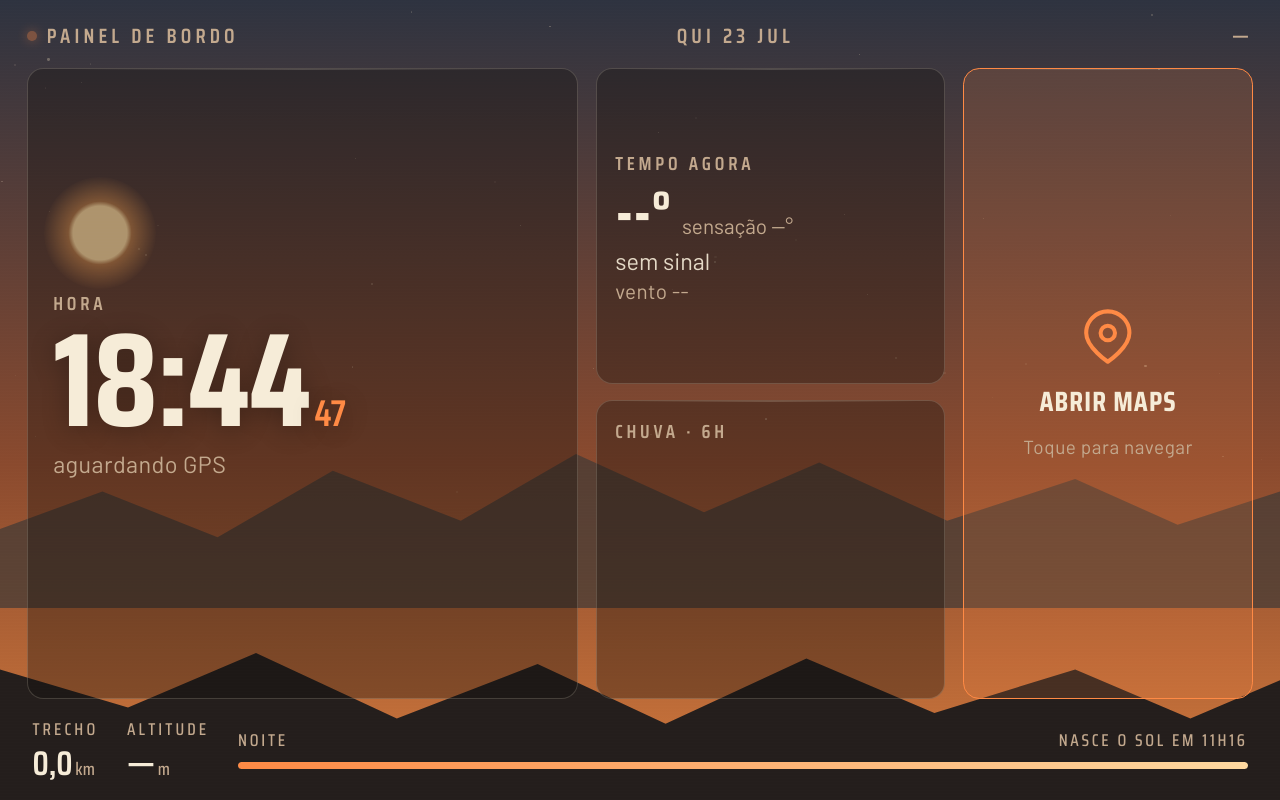
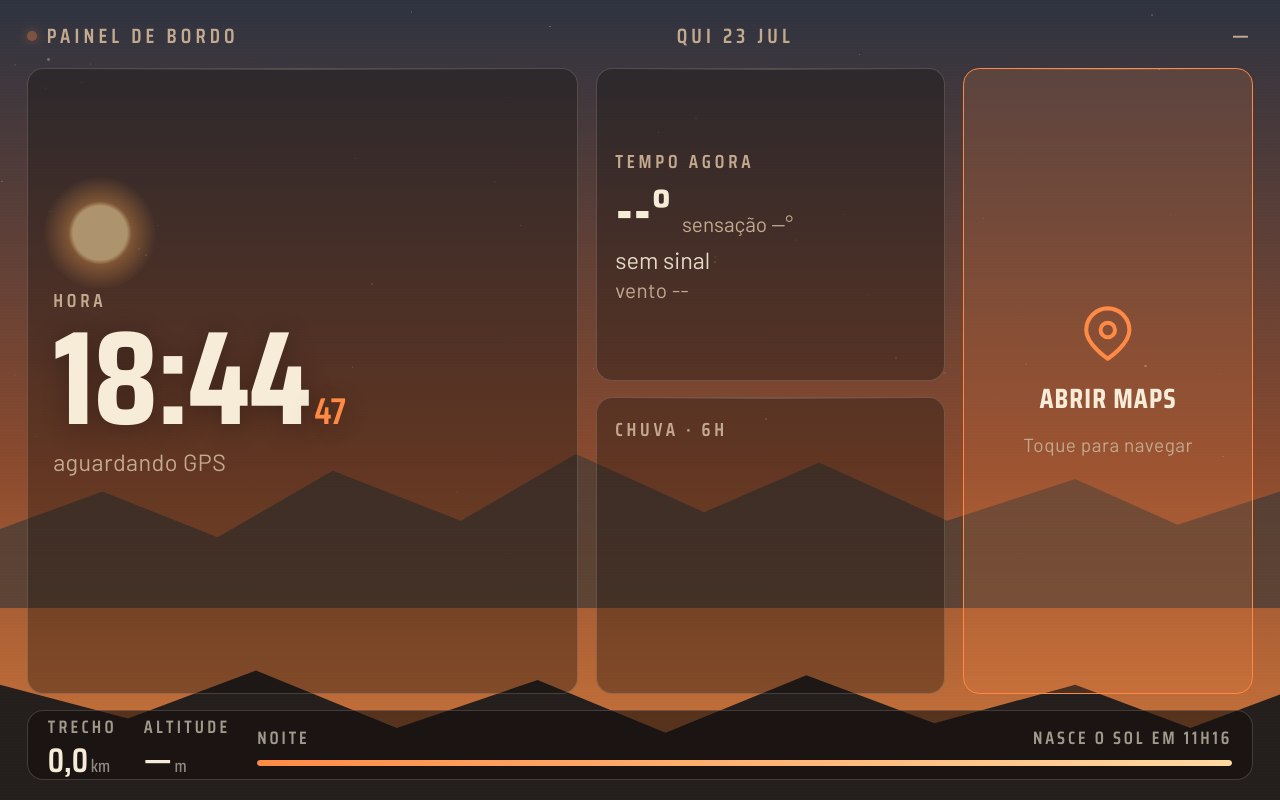
Before and after one commit to pedroceribelli/Painel-moto, a plain HTML site: page index.html in a window 1280 px wide. Drawn offline with Linux system fonts and the light colour scheme.

Commit message:
Add files via upload

```diff
--- a/index.html
+++ b/index.html
@@ -35,6 +35,7 @@ body.t-dia{
   --accent:#A8461F; --accent-soft:rgba(168,70,31,0.16);
   --sun:#FFF3D6; --sun-glow:rgba(255,236,190,0.75);
   --mod-bg:rgba(255,255,255,0.32); --line:rgba(22,25,26,0.20);
+  --strip-bg:rgba(240,238,228,0.72);
   --star:0;
 }
 body.t-tarde{
@@ -44,6 +45,7 @@ body.t-tarde{
   --accent:#FF8A45; --accent-soft:rgba(255,138,69,0.16);
   --sun:#FFD9A0; --sun-glow:rgba(255,168,90,0.55);
   --mod-bg:rgba(20,16,14,0.34); --line:rgba(246,236,216,0.18);
+  --strip-bg:rgba(22,16,13,0.62);
   --star:0.35;
 }
 body.t-noite{
@@ -53,6 +55,7 @@ body.t-noite{
   --accent:#E2A24A; --accent-soft:rgba(226,162,74,0.14);
   --sun:#DCE3EA; --sun-glow:rgba(190,205,220,0.30);
   --mod-bg:rgba(255,255,255,0.05); --line:rgba(240,223,192,0.15);
+  --strip-bg:rgba(6,9,11,0.62);
   --star:1;
 }
 
@@ -80,7 +83,7 @@ body{
 .ridge{position:absolute;left:0;right:0;}
 .ridge-far{bottom:24%;height:26%;background:var(--ridge-far);opacity:.75;
   clip-path:polygon(0 100%,0 62%,8% 44%,17% 66%,26% 34%,36% 58%,45% 26%,55% 54%,64% 30%,74% 58%,84% 38%,92% 60%,100% 44%,100% 100%);}
-.ridge-near{bottom:0;height:34%;background:var(--ridge-near);
+.ridge-near{bottom:0;height:30%;background:var(--ridge-near);
   clip-path:polygon(0 100%,0 52%,10% 66%,20% 46%,31% 70%,42% 50%,52% 72%,63% 48%,73% 68%,84% 52%,93% 70%,100% 56%,100% 100%);}
 
 .grain{position:fixed;inset:0;z-index:1;pointer-events:none;opacity:.20;mix-blend-mode:overlay;
@@ -156,19 +159,22 @@ body{
 .cta-sub{font-size:1.05rem;color:var(--muted);letter-spacing:.03em;white-space:nowrap;}
 
 /* ============ RODAPÉ ============ */
-.strip{display:flex;align-items:center;gap:1.6rem;height:3.6rem;padding:0 .3rem;flex-shrink:0;}
+.strip{display:flex;align-items:center;gap:1.5rem;height:3.9rem;padding:0 1.1rem;flex-shrink:0;
+  background:var(--strip-bg);border:1px solid var(--line);border-radius:var(--radius);
+  transition:background .8s ease;}
 .stat{display:flex;flex-direction:column;gap:.15rem;flex-shrink:0;}
-.stat .k{font-family:var(--display);font-size:.95rem;letter-spacing:.18em;
-  text-transform:uppercase;color:var(--muted);white-space:nowrap;}
+.stat .k{font-family:var(--display);font-size:1rem;letter-spacing:.18em;font-weight:600;
+  text-transform:uppercase;color:var(--ink);opacity:.62;white-space:nowrap;}
 .stat .v{font-family:var(--display);font-weight:600;font-size:1.9rem;line-height:1;
   font-variant-numeric:tabular-nums;white-space:nowrap;}
-.stat .v small{font-size:.52em;color:var(--muted);font-weight:500;margin-left:.15em;}
+.stat .v small{font-size:.52em;color:var(--ink);opacity:.55;font-weight:500;margin-left:.15em;}
 .trip{position:relative;}
 .trip.holding .v{color:var(--accent);}
 
 .daylight{flex:1;display:flex;flex-direction:column;gap:.45rem;min-width:0;}
 .dl-top{display:flex;justify-content:space-between;gap:.8rem;font-family:var(--display);
-  font-size:.95rem;letter-spacing:.16em;text-transform:uppercase;color:var(--muted);white-space:nowrap;}
+  font-size:1rem;letter-spacing:.16em;font-weight:600;text-transform:uppercase;
+  color:var(--ink);opacity:.62;white-space:nowrap;}
 .dl-top span:last-child{overflow:hidden;text-overflow:ellipsis;}
 .dl-track{height:.35rem;background:var(--line);border-radius:99px;overflow:hidden;}
 .dl-fill{height:100%;width:0;border-radius:99px;
--- a/sw.js
+++ b/sw.js
@@ -1,5 +1,5 @@
 // Painel de Viagem - cache offline
-const CACHE = 'painel-moto-v2';
+const CACHE = 'painel-moto-v3';
 
 const ARQUIVOS = [
   './',
```
